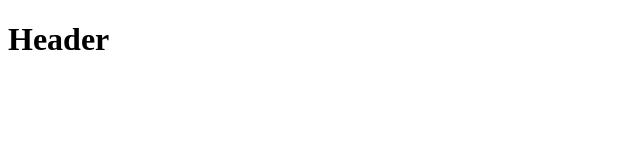
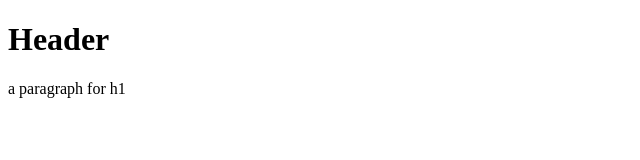
Before and after one commit to sethgreen23/demo-repo2, a plain HTML site: page index.html in a window 1280 px wide. Shown: the whole page, without its empty margins (0-640 px from the left). Drawn offline with Linux system fonts and the light colour scheme.

Commit message:
added p element for the h1

```diff
--- a/index.html
+++ b/index.html
@@ -8,5 +8,6 @@
   </head>
   <body>
     <h1>Header</h1>
+    <p>a paragraph for h1</p>
   </body>
 </html>
```
